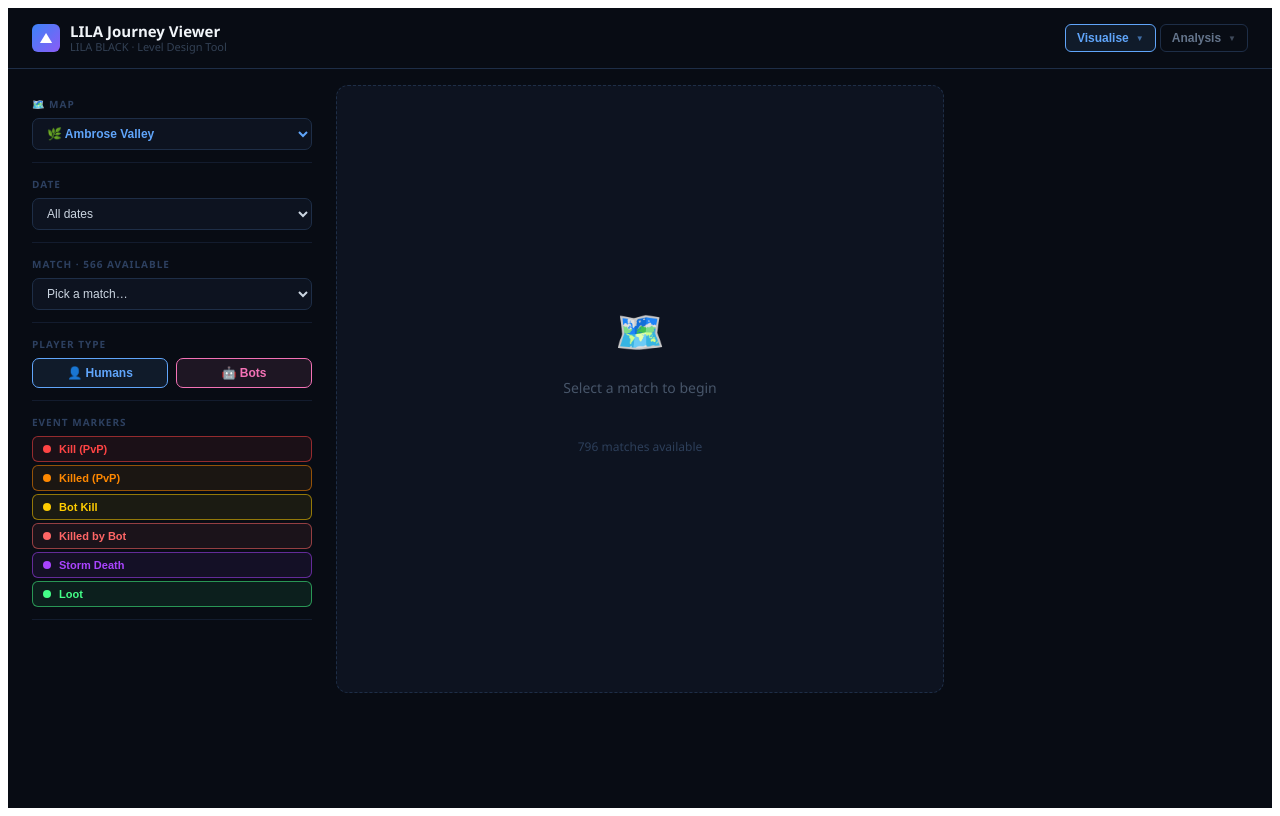
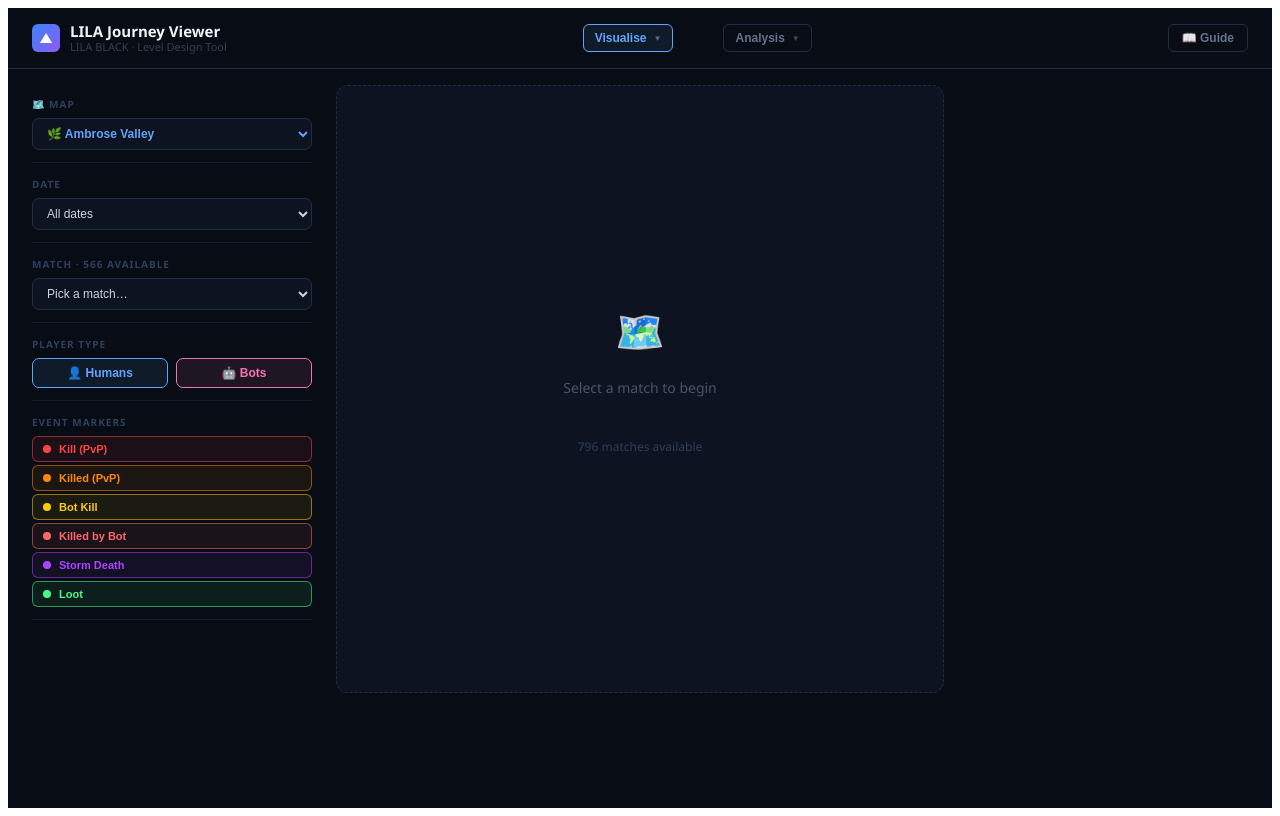
Before and after one commit to Yashkumar23092003/LILA_APM_Assignment, a React (Vite) app: page / in a window 1280 px wide. Built offline with nearby package versions, Linux system fonts and the light colour scheme.

Commit message:
Header: centre dropdowns, right-align match pill + Guide button

```diff
--- a/src/App.jsx
+++ b/src/App.jsx
@@ -136,6 +136,8 @@ export default function App() {
     <div style={T.app}>
       {/* ── HEADER ─────────────────────────────────────────────────── */}
       <header style={T.header}>
+
+        {/* LEFT: Brand */}
         <div style={T.brand}>
           <div style={T.brandIcon}>▲</div>
           <div>
@@ -144,16 +146,7 @@ export default function App() {
           </div>
         </div>
 
-        {matchData && (
-          <div style={T.matchPill}>
-            <span style={T.mapBadge}>{matchData.map_id}</span>
-            <Dot/><span style={T.pillText}>{matchData.date?.replace('_',' ')}</span>
-            <Dot/><span style={{ ...T.pillText, color:'#60a5fa' }}>👤 {matchData.human_count}</span>
-            <Dot/><span style={{ ...T.pillText, color:'#f472b6' }}>🤖 {matchData.bot_count}</span>
-            <Dot/><span style={{ ...T.pillText, color:'#94a3b8' }}>⚡ {matchData.total_events}</span>
-          </div>
-        )}
-
+        {/* CENTRE: Nav dropdowns */}
         <div style={T.controls}>
 
           {/* ── Visualise dropdown ── */}
@@ -242,6 +235,20 @@ export default function App() {
           </NavDropdown>
 
         </div>
+
+        {/* RIGHT: Match pill + Guide */}
+        <div style={T.headerRight}>
+          {matchData && (
+            <div style={T.matchPill}>
+              <span style={T.mapBadge}>{matchData.map_id}</span>
+              <Dot/><span style={T.pillText}>{matchData.date?.replace('_',' ')}</span>
+              <Dot/><span style={{ ...T.pillText, color:'#60a5fa' }}>👤 {matchData.human_count}</span>
+              <Dot/><span style={{ ...T.pillText, color:'#f472b6' }}>🤖 {matchData.bot_count}</span>
+            </div>
+          )}
+          <button style={T.guideBtn}>📖 Guide</button>
+        </div>
+
       </header>
 
       {/* ── MAIN LAYOUT ────────────────────────────────────────────── */}
@@ -522,7 +529,7 @@ function Spinner() {
 
 const T = {
   app:           { height: '100vh', overflow: 'hidden', background: '#080c14', color: '#e2e8f0', fontFamily: "'Segoe UI', system-ui, -apple-system, sans-serif", display: 'flex', flexDirection: 'column' },
-  header:        { display: 'flex', alignItems: 'center', justifyContent: 'space-between', padding: '0 24px', minHeight: '60px', borderBottom: '1px solid #1e2e47', gap: '8px', flexShrink: 0, flexWrap: 'nowrap', overflow: 'visible' },
+  header:        { display: 'flex', alignItems: 'center', padding: '0 24px', minHeight: '60px', borderBottom: '1px solid #1e2e47', flexShrink: 0, overflow: 'visible' },
   brand:         { display: 'flex', alignItems: 'center', gap: '10px', flexShrink: 0 },
   brandIcon:     { width: 28, height: 28, background: 'linear-gradient(135deg,#3b82f6,#8b5cf6)', borderRadius: '6px', display: 'flex', alignItems: 'center', justifyContent: 'center', fontSize: '13px', color: '#fff', fontWeight: 700 },
   brandName:     { fontSize: '15px', fontWeight: 700, color: '#f1f5f9', lineHeight: 1.2 },
@@ -530,7 +537,9 @@ const T = {
   matchPill:     { display: 'flex', alignItems: 'center', gap: '8px', background: '#0d1320', border: '1px solid #1e2e47', borderRadius: '20px', padding: '5px 12px', flexShrink: 1, minWidth: 0, overflow: 'hidden' },
   mapBadge:      { fontSize: '11px', fontWeight: 700, background: '#1e2e47', color: '#60a5fa', borderRadius: '4px', padding: '2px 6px' },
   pillText:      { fontSize: '12px', color: '#64748b' },
-  controls:      { display: 'flex', alignItems: 'center', gap: '4px', flexWrap: 'nowrap', flexShrink: 1, overflow: 'visible' },
+  controls:      { display: 'flex', alignItems: 'center', gap: '50px', flex: 1, justifyContent: 'center', overflow: 'visible' },
+  headerRight:   { display: 'flex', alignItems: 'center', gap: '10px', flexShrink: 0 },
+  guideBtn:      { display: 'flex', alignItems: 'center', gap: '5px', padding: '6px 13px', borderRadius: '6px', border: '1.5px solid #1e2e47', background: 'transparent', color: '#64748b', fontSize: '12px', fontWeight: 600, cursor: 'pointer', whiteSpace: 'nowrap' },
   ctrlGroup:     { display: 'flex', gap: '4px', padding: '0 6px', borderLeft: '1px solid #1e2e47' },
   ctrlGroupGhost:{ display: 'flex', gap: '4px', padding: '0 6px', borderLeft: '1px solid #131c2e', marginLeft: '2px' },
   catSelect:     { background: '#0d1320', border: '1px solid #1e2e47', color: '#a78bfa', borderRadius: '6px', padding: '5px 10px', fontSize: '12px', cursor: 'pointer' },
```
